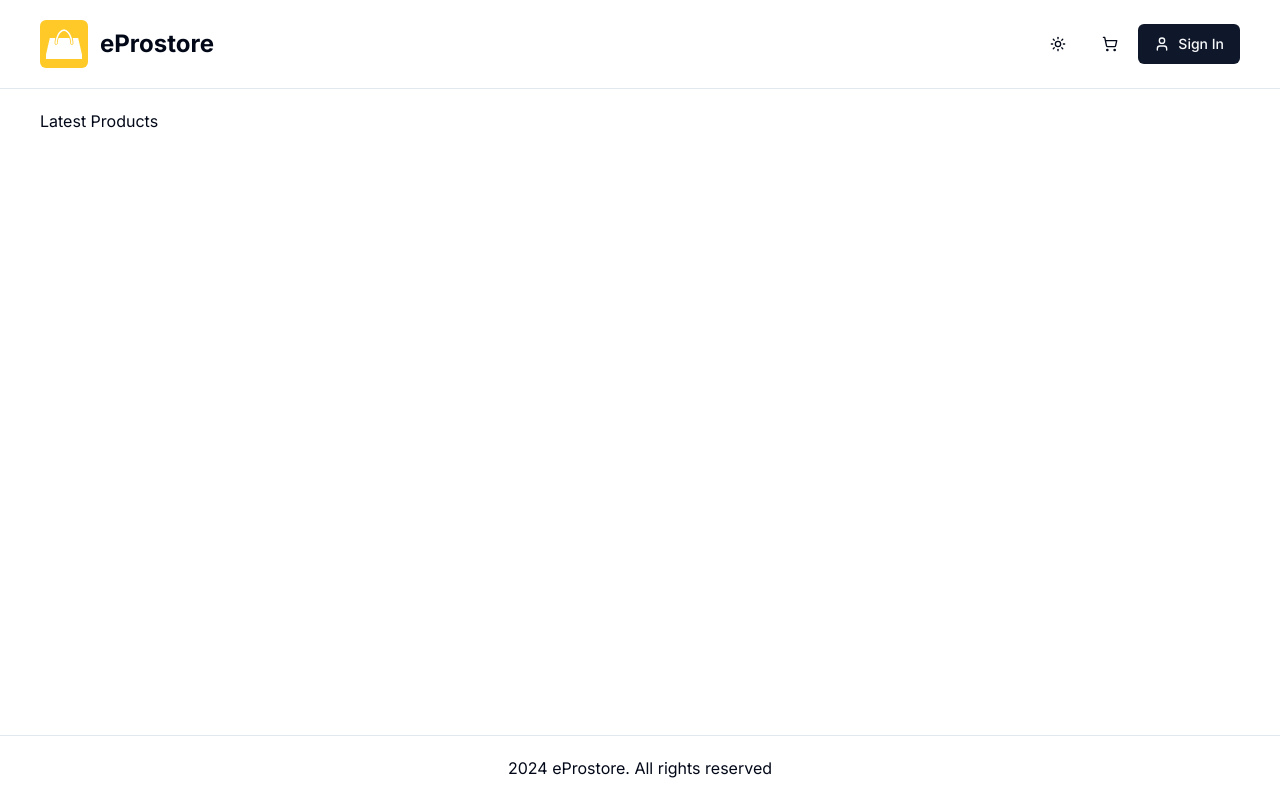
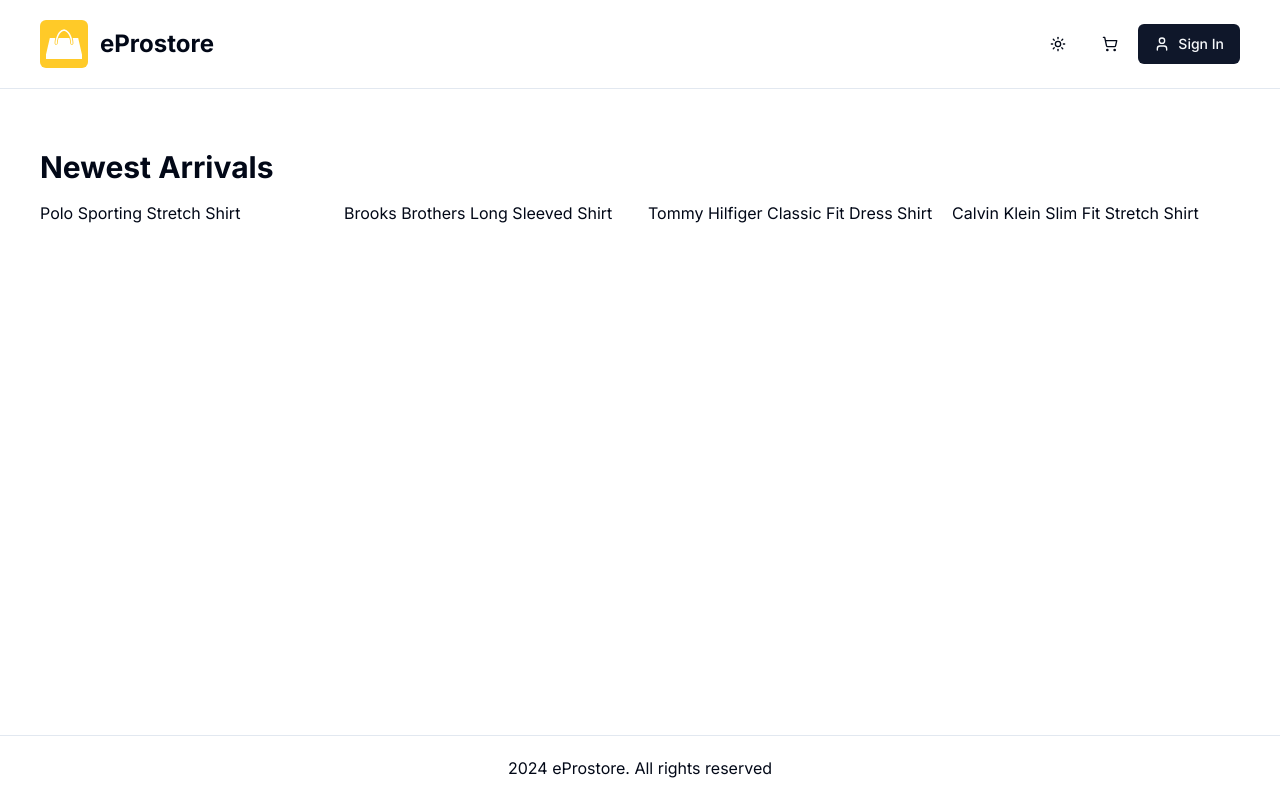
Before and after one commit to AgentRa/Next.js-Ecommerce, a Next.js app in the folder ecommerce-app/: page / in a window 1280 px wide. Built offline with nearby package versions, Linux system fonts and the light colour scheme; no server answers.

Commit message:
Feat: add product list component, with sample data set

```diff
--- a/ecommerce-app/app/(root)/page.tsx
+++ b/ecommerce-app/app/(root)/page.tsx
@@ -1,8 +1,11 @@
+import ProductList from "@/components/shared/product/product-list";
+import sampleData from "@/db/sample-data";
+
 const HomePage = () => {
   return (
-    <>
-      <>Latest Products</>
-    </>
+    <div className="my-10">
+        <ProductList data={sampleData.products} title="Newest Arrivals" limit={4}/>
+    </div>
   );
 };
 
--- /dev/null
+++ b/ecommerce-app/components/shared/product/product-list.tsx
@@ -0,0 +1,20 @@
+type Props = { data: any; title?: string; limit?: number };
+export default function ProductList({ data, title, limit }: Props) {
+    const limitedData = limit ? data.slice(0, limit) : data;
+  return (
+    <div className="my-10">
+      <h2 className="h2-bold mb-4">{title}</h2>
+      {data.length > 0 ? (
+        <div className="grid grid-cols-1 sm:grid-cols-2 md:grid-cols-3 lg:grid-cols-4 gap-4">
+          {limitedData.map((product: any) => (
+            <div>{product.name}</div>
+          ))}
+        </div>
+      ) : (
+        <div>
+          <p>No products found</p>
+        </div>
+      )}
+    </div>
+  );
+}
--- /dev/null
+++ b/ecommerce-app/db/sample-data.ts
@@ -0,0 +1,108 @@
+const sampleData = {
+  products: [
+    {
+      name: 'Polo Sporting Stretch Shirt',
+      slug: 'polo-sporting-stretch-shirt',
+      category: "Men's Dress Shirts",
+      description: 'Classic Polo style with modern comfort',
+      images: [
+        '/images/sample-products/p1-1.jpg',
+        '/images/sample-products/p1-2.jpg',
+      ],
+      price: 59.99,
+      brand: 'Polo',
+      rating: 4.5,
+      numReviews: 10,
+      stock: 5,
+      isFeatured: true,
+      banner: 'banner-1.jpg',
+    },
+    {
+      name: 'Brooks Brothers Long Sleeved Shirt',
+      slug: 'brooks-brothers-long-sleeved-shirt',
+      category: "Men's Dress Shirts",
+      description: 'Timeless style and premium comfort',
+      images: [
+        '/images/sample-products/p2-1.jpg',
+        '/images/sample-products/p2-2.jpg',
+      ],
+      price: 85.9,
+      brand: 'Brooks Brothers',
+      rating: 4.2,
+      numReviews: 8,
+      stock: 10,
+      isFeatured: true,
+      banner: 'banner-2.jpg',
+    },
+    {
+      name: 'Tommy Hilfiger Classic Fit Dress Shirt',
+      slug: 'tommy-hilfiger-classic-fit-dress-shirt',
+      category: "Men's Dress Shirts",
+      description: 'A perfect blend of sophistication and comfort',
+      images: [
+        '/images/sample-products/p3-1.jpg',
+        '/images/sample-products/p3-2.jpg',
+      ],
+      price: 99.95,
+      brand: 'Tommy Hilfiger',
+      rating: 4.9,
+      numReviews: 3,
+      stock: 0,
+      isFeatured: false,
+      banner: null,
+    },
+    {
+      name: 'Calvin Klein Slim Fit Stretch Shirt',
+      slug: 'calvin-klein-slim-fit-stretch-shirt',
+      category: "Men's Dress Shirts",
+      description: 'Streamlined design with flexible stretch fabric',
+      images: [
+        '/images/sample-products/p4-1.jpg',
+        '/images/sample-products/p4-2.jpg',
+      ],
+      price: 39.95,
+      brand: 'Calvin Klein',
+      rating: 3.6,
+      numReviews: 5,
+      stock: 10,
+      isFeatured: false,
+      banner: null,
+    },
+    {
+      name: 'Polo Ralph Lauren Oxford Shirt',
+      slug: 'polo-ralph-lauren-oxford-shirt',
+      category: "Men's Dress Shirts",
+      description: 'Iconic Polo design with refined oxford fabric',
+      images: [
+        '/images/sample-products/p5-1.jpg',
+        '/images/sample-products/p5-2.jpg',
+      ],
+      price: 79.99,
+      brand: 'Polo',
+      rating: 4.7,
+      numReviews: 18,
+      stock: 6,
+      isFeatured: false,
+      banner: null,
+    },
+    {
+      name: 'Polo Classic Pink Hoodie',
+      slug: 'polo-classic-pink-hoodie',
+      category: "Men's Sweatshirts",
+      description: 'Soft, stylish, and perfect for laid-back days',
+      images: [
+        '/images/sample-products/p6-1.jpg',
+        '/images/sample-products/p6-2.jpg',
+      ],
+      price: 99.99,
+      brand: 'Polo',
+      rating: 4.6,
+      numReviews: 12,
+      stock: 8,
+      isFeatured: true,
+      banner: null,
+    },
+  ],
+};
+
+export default sampleData;
```
